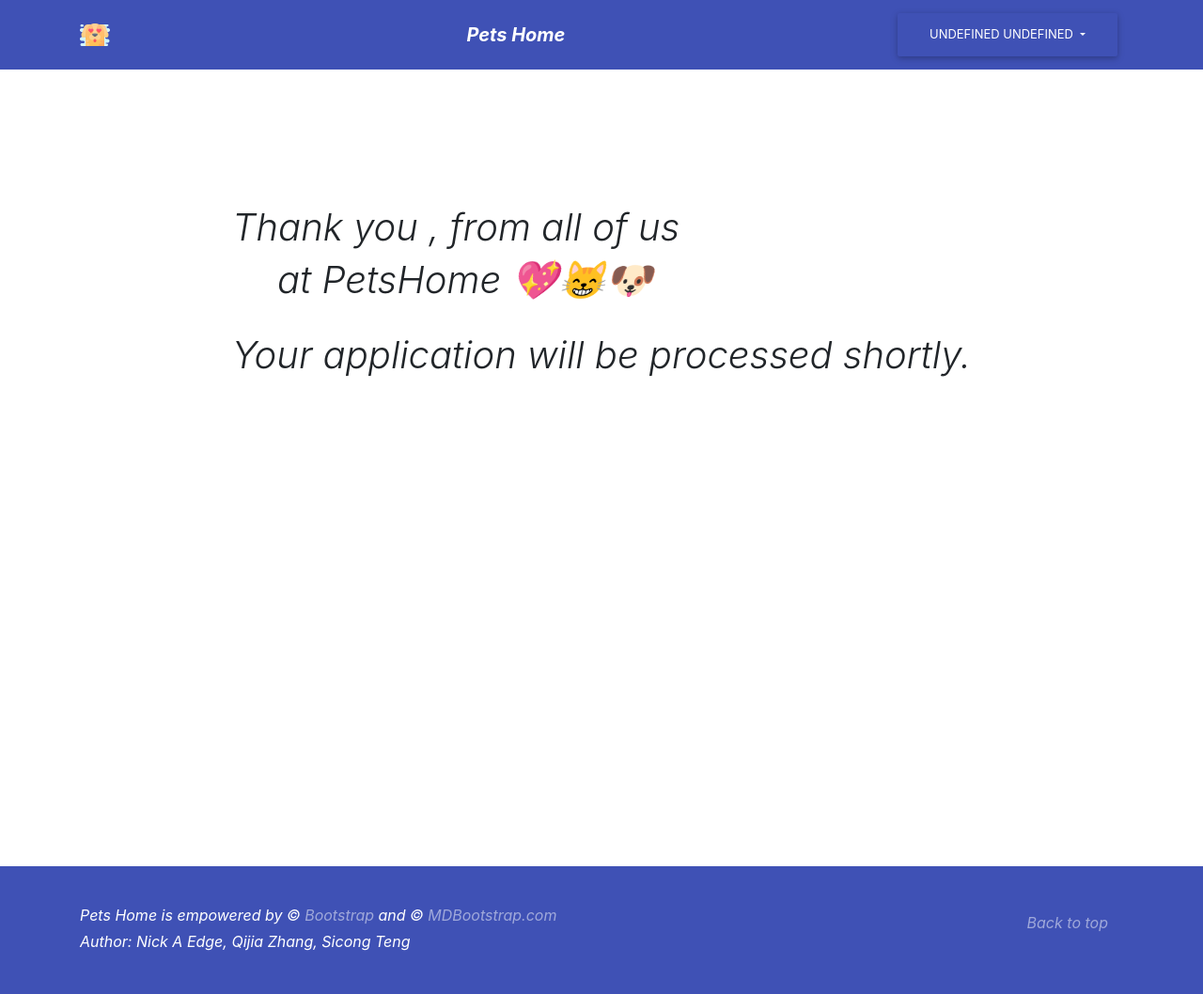
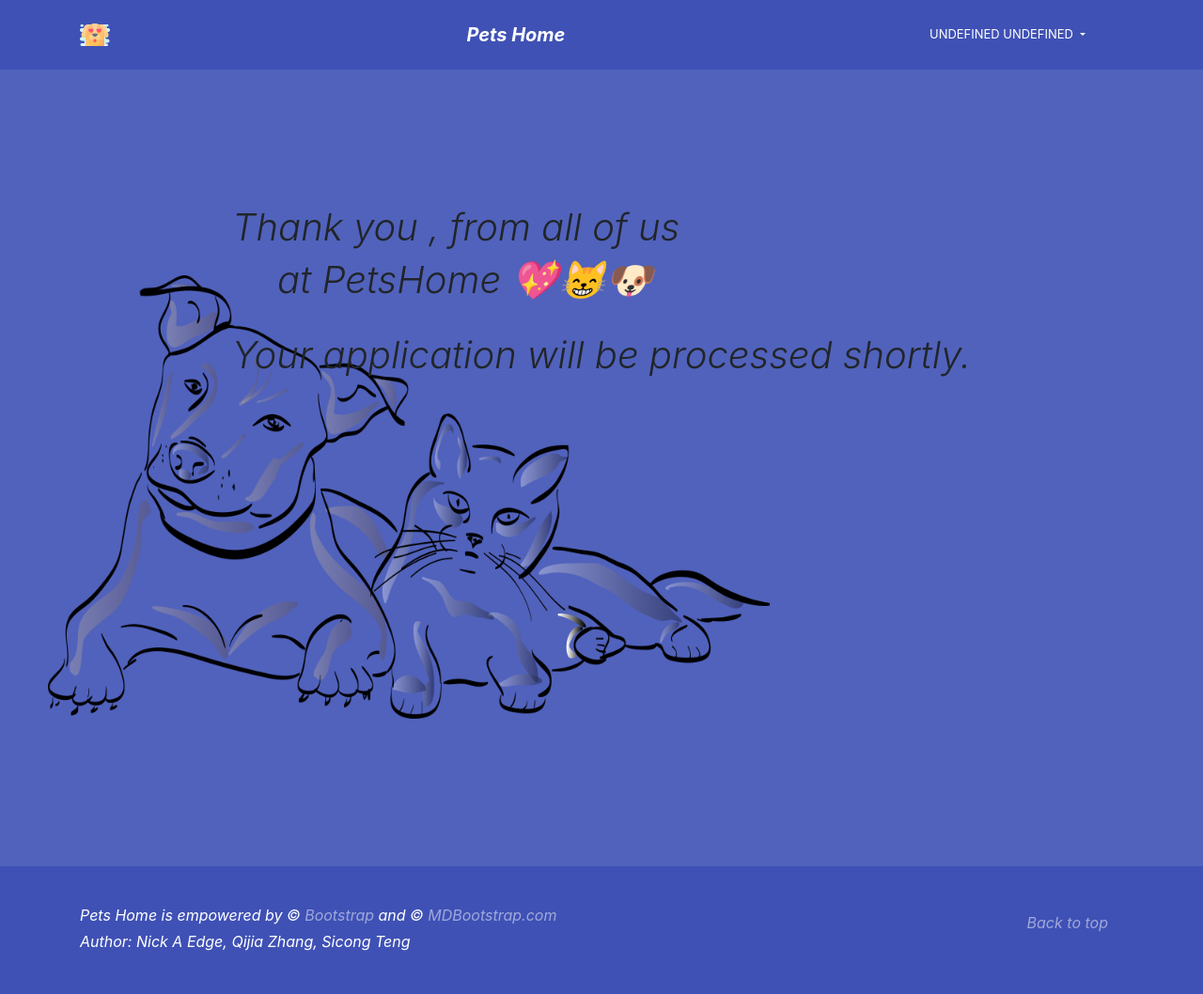
Before and after one commit to tengsicong/pet_home, a Node server app: page /animal/application_thanks in a window 1280 px wide. Shown: the whole page at 94% size. Run offline with Node 20, Linux system fonts and the light colour scheme; the visitor is signed in with stand-in values (Sample User, id 1); data that the repository does not hold is empty; some libraries are stand-ins or nearby versions.

Commit message:
Nicky Work

```diff
--- a/public/stylesheets/common.css
+++ b/public/stylesheets/common.css
@@ -7,7 +7,6 @@
 }
 
 .btn-indigo:not([disabled]):not(.disabled):active, .btn-indigo:not([disabled]):not(.disabled).active, .show > .btn-indigo.dropdown-toggle {
-    box-shadow: rgba(0, 0, 0, 0.18) 0px 5px 11px 0px, rgba(0, 0, 0, 0.15) 0px 4px 15px 0px;
     background-color: rgb(37, 47, 105) !important;
 }
 
@@ -48,9 +47,11 @@
     -webkit-box-shadow: 0 2px 5px 0 rgba(0,0,0,0.16), 0 2px 10px 0 rgba(0,0,0,0.12);
     box-shadow: 0 2px 5px 0 rgba(0,0,0,0.16), 0 2px 10px 0 rgba(0,0,0,0.12);
     -webkit-transition: color 0.15s ease-in-out,background-color 0.15s ease-in-out,border-color 0.15s ease-in-out,-webkit-box-shadow 0.15s ease-in-out;
-    transition: color 0.15s ease-in-out,background-color 0.15s ease-in-out,border-color 0.15s ease-in-out,-webkit-box-shadow 0.15s ease-in-out;
     transition: color 0.15s ease-in-out,background-color 0.15s ease-in-out,border-color 0.15s ease-in-out,box-shadow 0.15s ease-in-out;
-    transition: color 0.15s ease-in-out,background-color 0.15s ease-in-out,border-color 0.15s ease-in-out,box-shadow 0.15s ease-in-out,-webkit-box-shadow 0.15s ease-in-out;
     padding: .84rem 2.14rem;
     font-size: .81rem;
 }
+
+.navbar .btn-indigo {
+    box-shadow: none;
+}
--- /dev/null
+++ b/public/stylesheets/thanks.css
@@ -0,0 +1,11 @@
+body {
+    background-color: rgba(63, 81, 181, 0.9);
+    background-image: url("../images/dog-1532627.png");
+    background-repeat: no-repeat;
+    background-size: 60%;
+    background-position: 10%;
+}
+
+.fillPage {
+    height: available;
+}
--- a/routes/animal.js
+++ b/routes/animal.js
@@ -1,14 +1,13 @@
 'use strict';
 const express = require('express');
-// eslint-disable-next-line new-cap
 const router = express.Router();
-const animal = require('../controllers/client/animal');
+const Animal = require('../controllers/client/animal');
 
-router.get('/view', animal.list);
+router.get('/view', Animal.list);
 
-router.post('/add', animal.create);
+router.post('/add', Animal.create);
 
-router.get('/detail/:id', animal.detail);
+router.get('/detail/:id', Animal.detail);
 
 /* thanks message route*/
 router.get('/application_thanks', (req, res) => {
@@ -16,7 +15,11 @@ router.get('/application_thanks', (req, res) => {
 });
 
 router.post('/add_comment', function(req, res) {
-    animal.addComment(req,res);
+    Animal.addComment(req,res);
 });
 
+/* index page search button */
+router.post('/searchAnimals', Animal.list);
+
+
 module.exports = router;
```
Also changed, not shown: public/stylesheets/animal_detail.css (+14 -1 lines), views/client/animal_detail.ejs (+7 -1 lines).
